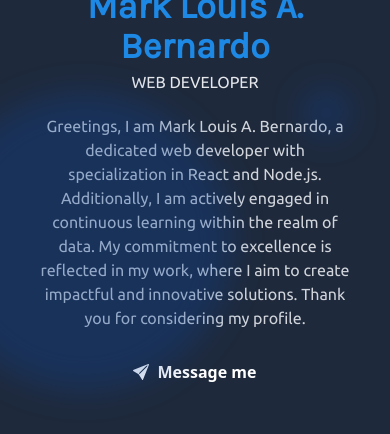
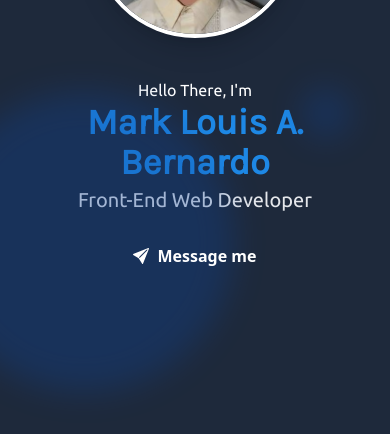
Before and after one commit to marklouisALTER/Markme-portfolio, a React (Vite) app in the folder frontend/: page / in a window 390 px wide. Shown: the part 368-802 px from the top of the page. Built offline with nearby package versions, Linux system fonts and the light colour scheme.

Commit message:
fixing the responsive mobile view

```diff
--- a/frontend/src/components/Navbar/Navbar.tsx
+++ b/frontend/src/components/Navbar/Navbar.tsx
@@ -18,7 +18,7 @@ const Navbar:React.FC = () => {
             className={`w-full border-b py-5 flex items-center justify-between fixed transition-all bg-[#101d2e]
             delay-50 ease-in-out px-10 md:px-20 lg:px-30 xl:px-40 z-[5] ${isDark ? ' border-transparent': 'border-[#e5e9f2]'}`}>
             <a
-                href="/"
+                href="/#home"
                 className='flex items-center gap-2'>
                 <img
                     src={logo}
--- a/frontend/src/components/Navbar/NavbarLinks.tsx
+++ b/frontend/src/components/Navbar/NavbarLinks.tsx
@@ -14,7 +14,7 @@ const NavbarLinks:React.FC = () => {
             className={`w-full border-b py-5 flex items-center justify-between fixed backdrop-blur-xl transition-all
             delay-50 ease-in-out px-10 md:px-20 lg:px-30 xl:px-40 z-[5] ${isDark ? 'bg-slate-800 border-transparent': 'border-[#e5e9f2] bg-white'}`}>
             <NavLink
-                to="/"
+                to="/#home"
                 className='flex items-center gap-2'>
                 <img
                     src={logo}
--- a/frontend/src/pages/Home.tsx
+++ b/frontend/src/pages/Home.tsx
@@ -22,7 +22,7 @@ const Home:React.FC = () => {
       transition-all delay-50 ease-in-out overflow-hidden ${isDark ? 'bg-slate-800' : 'bg-[#f5f6fa]'}`}
     >
       <div className='grid grid-cols-1 lg:grid-cols-2 w-full h-full'>
-        <div className='flex items-start mt-10 md:items-center md:mt-0 order-[2] lg:order-[1]'>
+        <div className='flex justify-center mt-10 md:items-center md:mt-0 order-[2] lg:order-[1]'>
           <div className='flex flex-col gap-5'>
             <div className='flex flex-col gap-1'>
               <div>
@@ -31,9 +31,9 @@ const Home:React.FC = () => {
                 </h3>
                 <h1 data-aos="fade-right" data-aos-duration="1000" className='font-karla font-extrabold text-4xl md:text-6xl text-center lg:text-start text-brand-primary'>Mark Louis A. Bernardo</h1>
               </div>
-              <p data-aos="fade-right" data-aos-duration="1300" className={`font-ubuntu font-medium text-center lg:text-start ${isDark ? 'text-gray-200': 'text-black'}`}>WEB DEVELOPER</p>
+              <p data-aos="fade-right" data-aos-duration="1300" className={`font-ubuntu text-xl font-medium text-center lg:text-start ${isDark ? 'text-gray-200': 'text-black'}`}>Front-End Web Developer</p>
             </div>
-            <p data-aos="fade-right" data-aos-duration="1500" className={`font-ubuntu font-extralight text-center lg:text-start ${isDark ? 'text-gray-300': 'text-gray-900'}`}>
+            <p data-aos="fade-right" data-aos-duration="1500" className={`hidden md:flex font-ubuntu font-extralight text-center lg:text-start ${isDark ? 'text-gray-300': 'text-gray-900'}`}>
               Greetings, I am Mark Louis A. Bernardo, a dedicated web developer with specialization in React and Node.js.
               Additionally, I am actively engaged in continuous learning within the realm of data.
               My commitment to excellence is reflected in my work, where I aim to create impactful and innovative solutions.
@@ -45,7 +45,7 @@ const Home:React.FC = () => {
                 data-aos-delay="700"
                 onClick={() => setMailModalBtnActive()}
                 className={`relative overflow-hidden transition-all delay-50 ease-in-out focus:outline-none focus:ring-2 flex items-center gap-2
-                focus:ring-brand-primary px-5 py-2 border border-transparent font-semibold group rounded-xl
+                focus:ring-brand-primary px-5 py-2 border border-transparent font-semibold group rounded-xl z-[5]
                 ${isDark ? 'bg-transparent border-2 border-l-transparent hover:border-l-brand-primary hover:bg-[#1a202c] text-white':
                 'bg-brand-primary border-brand-primary hover:bg-brand-secondary hover:border-brand-secondary text-white'}`}
               >
```
